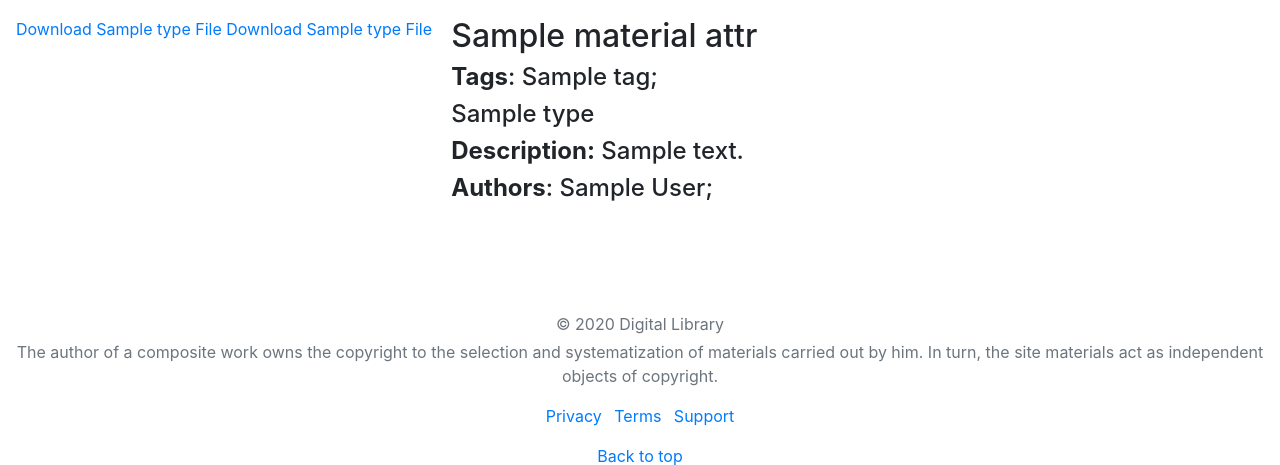
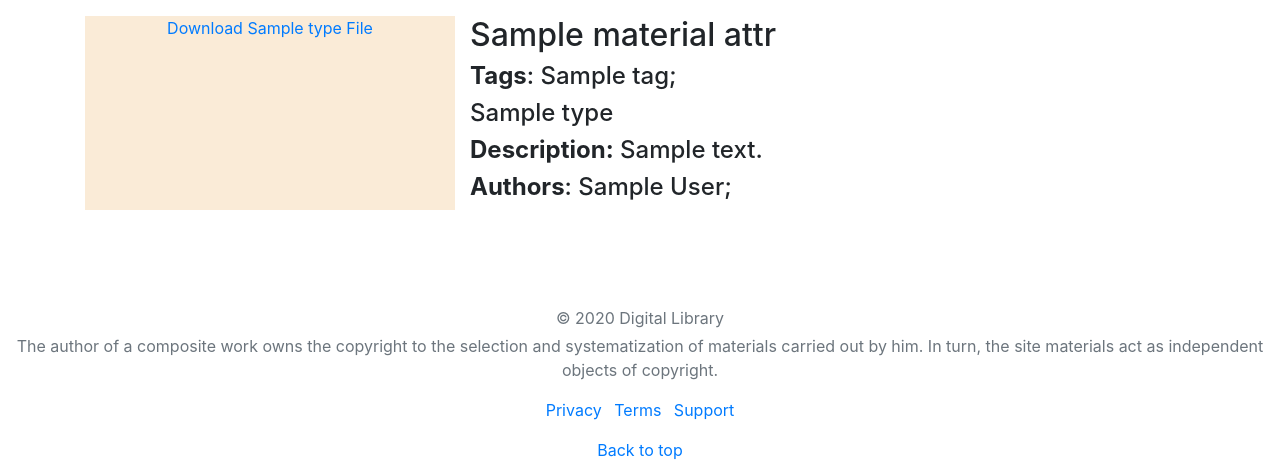
Before and after one commit to PurplePegasuss/Digital-Library-BS19-06, a Flask app: template digital_library/views/templates/material.html in a window 1280 px wide. Shown: the part 56-521 px from the top of the page. Run offline with Flask 2, Linux system fonts and the light colour scheme; the template is opened without the code that fills it: most values are stand-ins (such as "Sample title", 1, 10 or a date in 2020).

Commit message:
added the bootstrap grid template

```diff
--- a/digital_library/views/templates/material.html
+++ b/digital_library/views/templates/material.html
@@ -1,18 +1,19 @@
 {% extends '_page.html' %}
 {% block content %}
-<div class="block1">
+<div class="container">
     <p></p>
     <div class="col-md-12 col-md-6 mb-4">
-    <table width="100%" border="0">
-        <tr valign="top">
-            <td width="50">
-                {% for url in data['attachments']%}
-                    <a href = url['url'] > Download {{ data['attachments']['type'] }} File</a>
-                {%  endfor %}
+        <div class="row">
+            <div class="col-sm-4" style="background-color:antiquewhite;">
+                <p class="text-center">
+{#                    {% for url in data['attachments']%}#}
+{#                        <a href = url['url'] > Download {{ data['attachments']['type'] }} File</a>#}
+{#                        <br />#}
+{#                    {%  endfor %}#}
                     <a href = data['url'] > Download {{ data['material_attr']['type'] }} File</a>
-                <br />
-            </td>
-            <td width="100" height="200">
+                </p>
+            </div>
+            <div class="col-sm-6" style="background-color:white;">
                 <h5><font size="6">{{ data['material_attr']['title'] }}</font></h5>
                     <div>
                         <h5><font size="5">
@@ -29,11 +30,8 @@
                             {% endfor %}
                         </font></h5>
                     </div>
-            </td>
-        </tr>
-
-    </table>
             </div>
-
+        </div>
+    </div>
 </div>
 {% endblock %}
```
Lines whose indentation alone changed are shown as unchanged.
